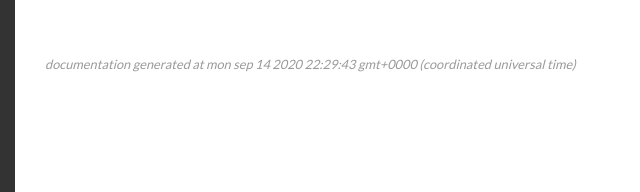
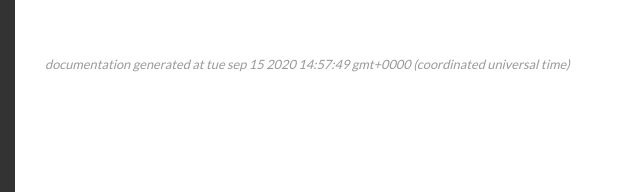
Before and after one commit to mi-sec/geonet-layergl, a plain HTML site: page global.html in a window 1280 px wide. Shown: the part 253-445 px from the top of the page, 235-875 px from the left. Drawn offline with Linux system fonts and the light colour scheme.

Commit message:
gh-pages generated by gh-action

```diff
--- a/global.html
+++ b/global.html
@@ -186,7 +186,7 @@
 <br class="clear">
 
 <footer>
-    Documentation generated at Mon Sep 14 2020 22:29:43 GMT+0000 (Coordinated Universal Time)
+    Documentation generated at Tue Sep 15 2020 14:57:49 GMT+0000 (Coordinated Universal Time)
 </footer>
 
 <script>prettyPrint();</script>
```
Also changed, not shown: LayerGl.html (+1 -1 lines), index.html (+1 -1 lines), jsdocs.js.html (+1 -1 lines), packages_layergl_lib_layergl.js.html (+1 -1 lines).
